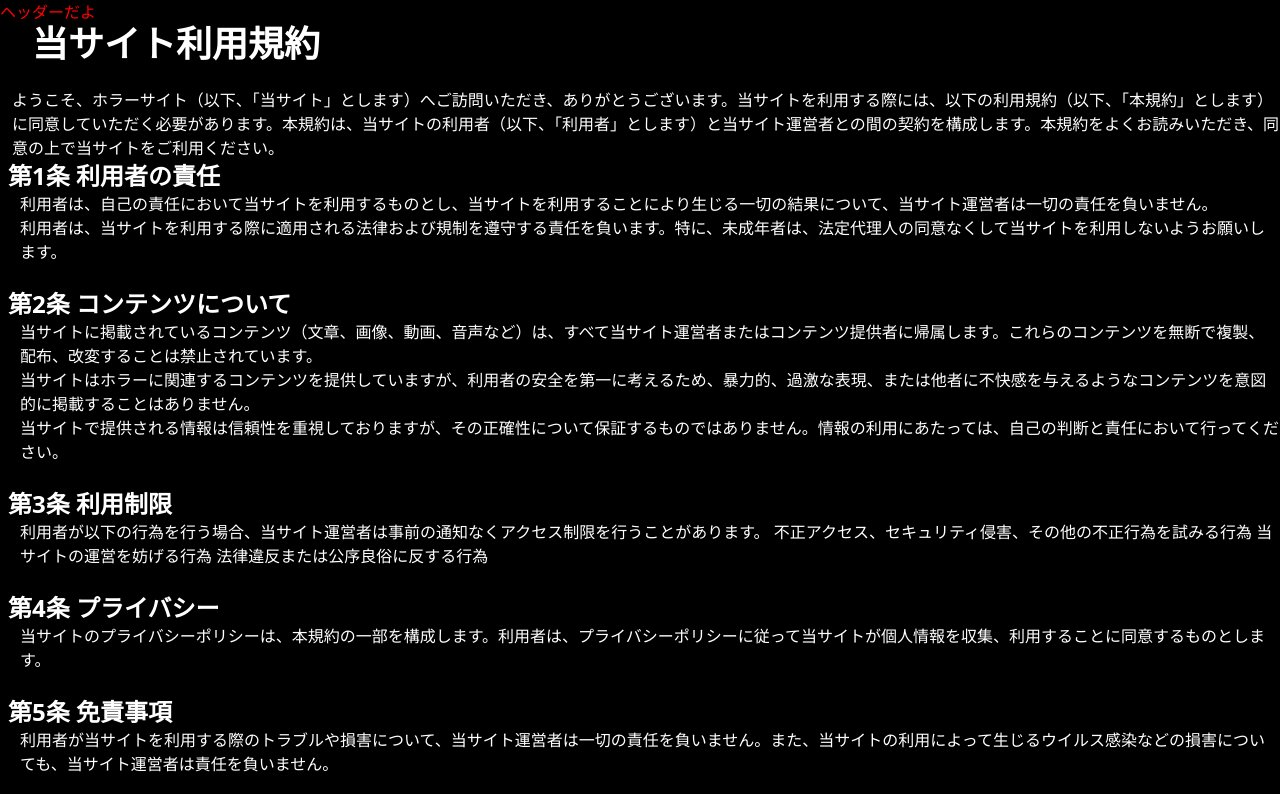
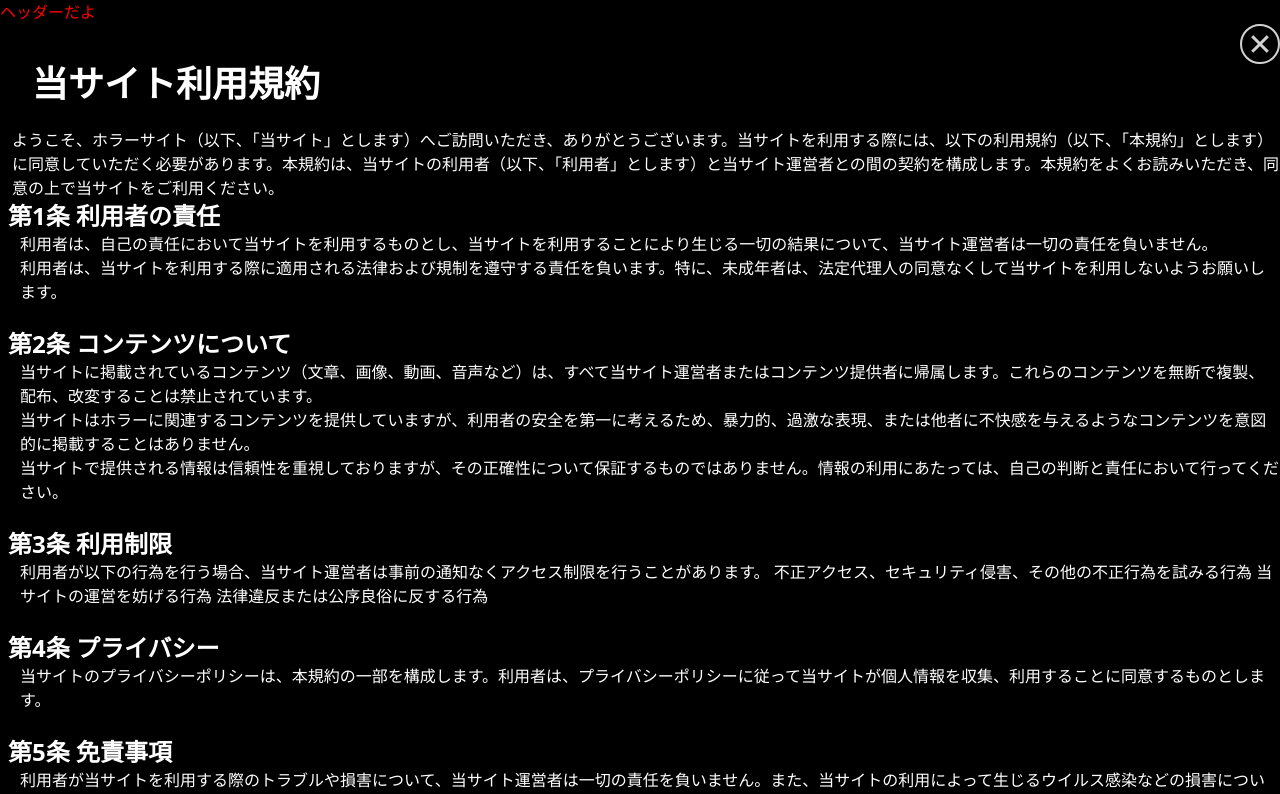
Before and after one commit to SatakeYusuke19920527/americandog, a Next.js app: page /termsOfUse in a window 1280 px wide. Shown: the top 794 px of the page. Built offline with nearby package versions, Linux system fonts and the light colour scheme.

Commit message:
2023114sawa

```diff
--- a/src/pages/termsOfUse.tsx
+++ b/src/pages/termsOfUse.tsx
@@ -1,51 +1,33 @@
 import React from 'react';
-import {Layout} from "../components/Layout"
+import { Layout } from "../components/Layout"
+import Link from 'next/link';
 
 export default function termsOfUse() {
   return (
     <Layout>
       <div className="text-white ">
+        <Link href="/"><span className="round_btn"></span></Link>
         <h1 className="text-4xl font-bold ml-8 mb-6 ">当サイト利用規約</h1>
-    <p className="ml-3">
-        ようこそ、ホラーサイト（以下、「当サイト」とします）へご訪問いただき、ありがとうございます。当サイトを利用する際には、以下の利用規約（以下、「本規約」とします）に同意していただく必要があります。本規約は、当サイトの利用者（以下、「利用者」とします）と当サイト運営者との間の契約を構成します。本規約をよくお読みいただき、同意の上で当サイトをご利用ください。
-    </p>
+        <p className="ml-3">ようこそ、ホラーサイト（以下、「当サイト」とします）へご訪問いただき、ありがとうございます。当サイトを利用する際には、以下の利用規約（以下、「本規約」とします）に同意していただく必要があります。本規約は、当サイトの利用者（以下、「利用者」とします）と当サイト運営者との間の契約を構成します。本規約をよくお読みいただき、同意の上で当サイトをご利用ください。</p>
         <h2 className="font-semibold text-2xl ml-2  ">第1条  利用者の責任</h2>
-<p className='ml-5'>
-利用者は、自己の責任において当サイトを利用するものとし、当サイトを利用することにより生じる一切の結果について、当サイト運営者は一切の責任を負いません。
-</p>
-<p className='ml-5 mb-6'>
-利用者は、当サイトを利用する際に適用される法律および規制を遵守する責任を負います。特に、未成年者は、法定代理人の同意なくして当サイトを利用しないようお願いします。
-</p>
-
+        <p className='ml-5'>利用者は、自己の責任において当サイトを利用するものとし、当サイトを利用することにより生じる一切の結果について、当サイト運営者は一切の責任を負いません。</p>
+        <p className='ml-5 mb-6'>利用者は、当サイトを利用する際に適用される法律および規制を遵守する責任を負います。特に、未成年者は、法定代理人の同意なくして当サイトを利用しないようお願いします。</p>
         <h2 className='font-semibold text-2xl ml-2'>第2条  コンテンツについて</h2>
-<p className='ml-5'>
-当サイトに掲載されているコンテンツ（文章、画像、動画、音声など）は、すべて当サイト運営者またはコンテンツ提供者に帰属します。これらのコンテンツを無断で複製、配布、改変することは禁止されています。
-</p>
-<p className='ml-5'>
-当サイトはホラーに関連するコンテンツを提供していますが、利用者の安全を第一に考えるため、暴力的、過激な表現、または他者に不快感を与えるようなコンテンツを意図的に掲載することはありません。
-</p>
-<p className='ml-5 mb-6'>
-当サイトで提供される情報は信頼性を重視しておりますが、その正確性について保証するものではありません。情報の利用にあたっては、自己の判断と責任において行ってください。
-</p>
+        <p className='ml-5'>当サイトに掲載されているコンテンツ（文章、画像、動画、音声など）は、すべて当サイト運営者またはコンテンツ提供者に帰属します。これらのコンテンツを無断で複製、配布、改変することは禁止されています。</p>
+        <p className='ml-5'>当サイトはホラーに関連するコンテンツを提供していますが、利用者の安全を第一に考えるため、暴力的、過激な表現、または他者に不快感を与えるようなコンテンツを意図的に掲載することはありません。</p>
+        <p className='ml-5 mb-6'>当サイトで提供される情報は信頼性を重視しておりますが、その正確性について保証するものではありません。情報の利用にあたっては、自己の判断と責任において行ってください。</p>
         <h2 className='font-semibold text-2xl ml-2'>第3条  利用制限</h2>
         <p className='ml-5 mb-6'>
          利用者が以下の行為を行う場合、当サイト運営者は事前の通知なくアクセス制限を行うことがあります。
          不正アクセス、セキュリティ侵害、その他の不正行為を試みる行為
          当サイトの運営を妨げる行為
-法律違反または公序良俗に反する行為
-</p>
+         法律違反または公序良俗に反する行為</p>
         <h2 className='font-semibold text-2xl ml-2'>第4条  プライバシー</h2>
-<p className='ml-5 mb-6'>
-当サイトのプライバシーポリシーは、本規約の一部を構成します。利用者は、プライバシーポリシーに従って当サイトが個人情報を収集、利用することに同意するものとします。
-</p>
+        <p className='ml-5 mb-6'>当サイトのプライバシーポリシーは、本規約の一部を構成します。利用者は、プライバシーポリシーに従って当サイトが個人情報を収集、利用することに同意するものとします。</p>
         <h2 className='font-semibold text-2xl ml-2'>第5条  免責事項</h2>
-<p className='ml-5 mb-6'>
-利用者が当サイトを利用する際のトラブルや損害について、当サイト運営者は一切の責任を負いません。また、当サイトの利用によって生じるウイルス感染などの損害についても、当サイト運営者は責任を負いません。
-</p>
+        <p className='ml-5 mb-6'>利用者が当サイトを利用する際のトラブルや損害について、当サイト運営者は一切の責任を負いません。また、当サイトの利用によって生じるウイルス感染などの損害についても、当サイト運営者は責任を負いません。</p>
         <h2 className='font-semibold text-2xl ml-2'>第6条  本規約の変更</h2>
-<p className='ml-5 '>
-当サイト運営者は、必要に応じて本規約を変更することがあります。変更後の本規約は、当サイト上に掲示した時点で効力を発生します。
-</p>
+        <p className='ml-5 '>当サイト運営者は、必要に応じて本規約を変更することがあります。変更後の本規約は、当サイト上に掲示した時点で効力を発生します。   </p>
         <p className='ml-5'>
          当社は、利用者に対する事前の通知なしに、いつでも利用規約を変更することができるものとします。変更後の利用規約は、ウェブサイト上に掲載された時点から効力を有するものとします。
          以上の内容に同意いただける場合に限り、当ウェブサイトをご利用ください。
--- a/src/styles/globals.css
+++ b/src/styles/globals.css
@@ -84,3 +84,33 @@
 .ink {
   width: 360px;
 }
+
+.round_btn {
+  margin: 0 0 0 auto;
+  display: block;
+  position: relative;
+  width: 40px;
+  height: 40px;
+  border: 2px solid rgb(210, 210, 210);
+  border-radius: 50%;
+  background: rgb(0, 0, 0);
+}
+
+.round_btn::before,
+.round_btn::after {
+  content: "";
+  position: absolute;
+  top: 50%;
+  left: 50%;
+  width: 3px;
+  height: 22px;
+  background: rgb(210, 210, 210);
+}
+
+.round_btn::before {
+  transform: translate(-50%, -50%) rotate(45deg);
+}
+
+.round_btn::after {
+  transform: translate(-50%, -50%) rotate(-45deg);
+}
```
Lines whose indentation alone changed are shown as unchanged.
